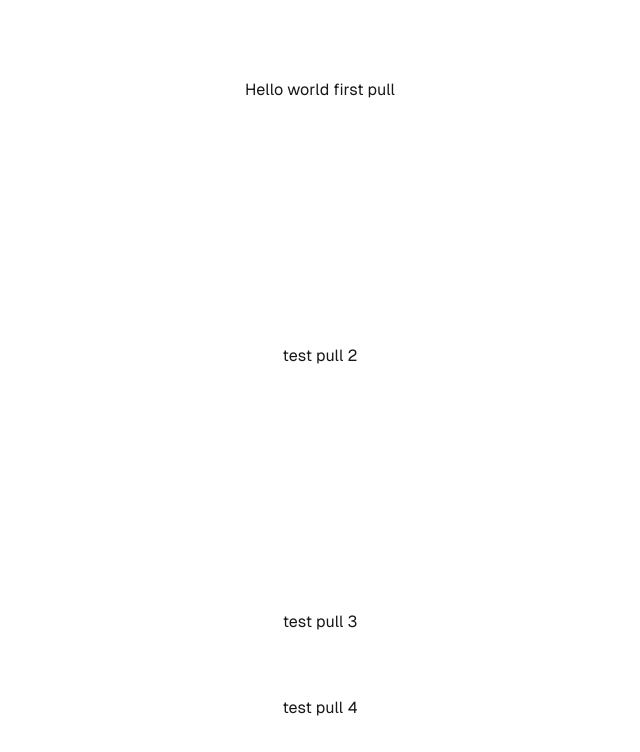
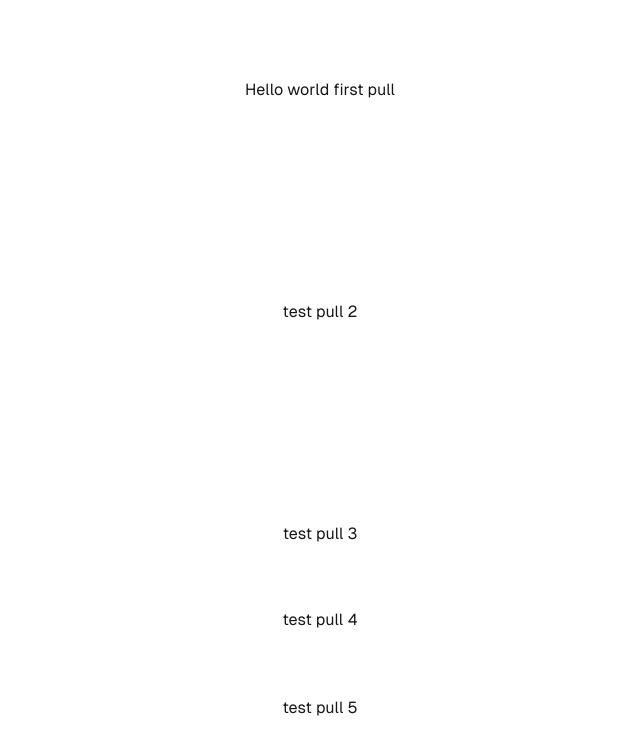
Before and after one commit to tha3atchai/basic-nextjs-deploy, a Next.js app: page / in a window 1280 px wide. Shown: the top 752 px of the page, without its empty margins (320-960 px from the left). Built offline with nearby package versions, Linux system fonts and the light colour scheme.

Commit message:
test pull 5

```diff
--- a/app/page.tsx
+++ b/app/page.tsx
@@ -5,6 +5,7 @@ export default function Home() {
       <div>test pull 2</div>
       <div>test pull 3</div>
       <div>test pull 4</div>
+      <div>test pull 5</div>
     </div>
   );
 }
```
